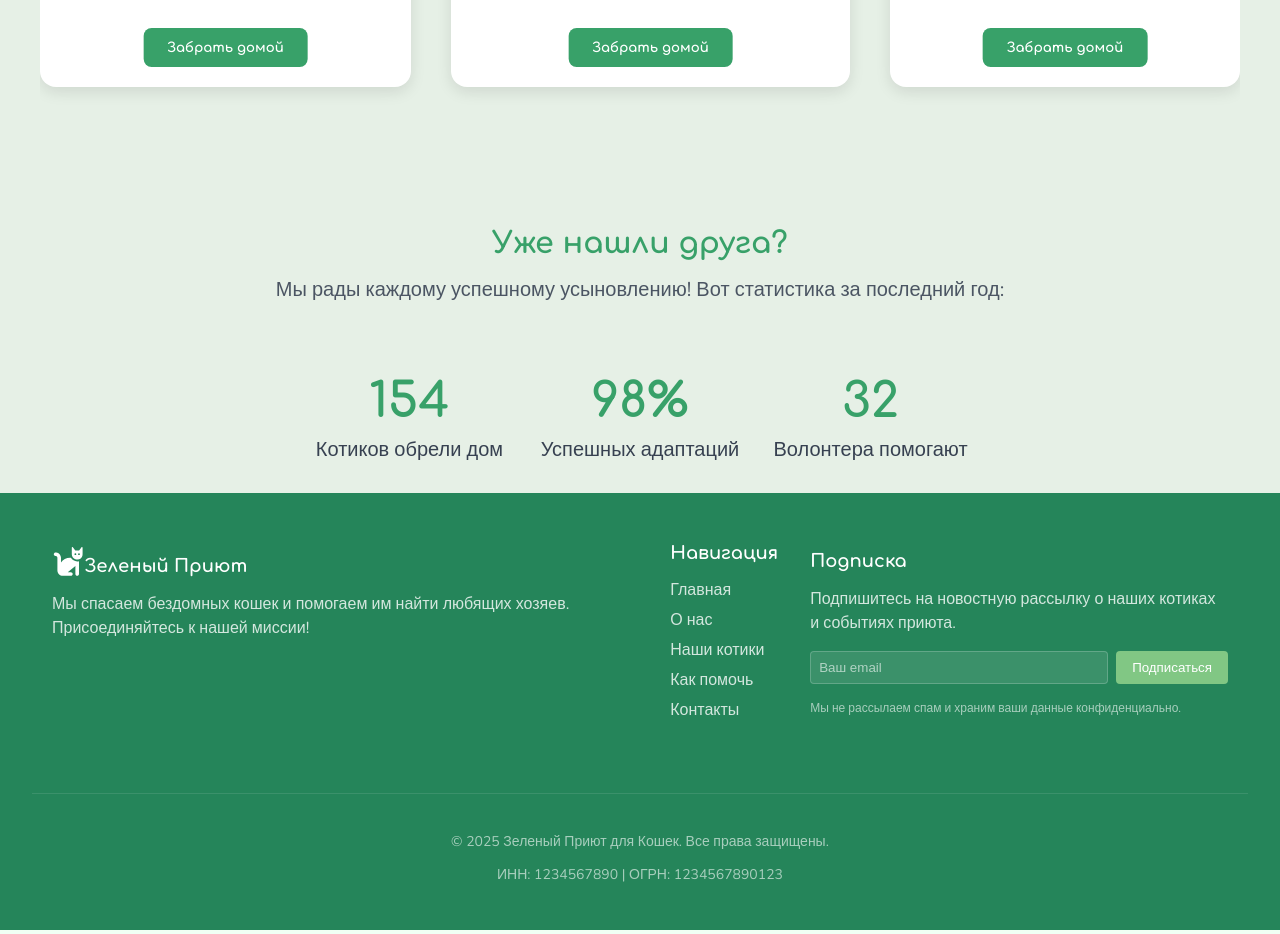
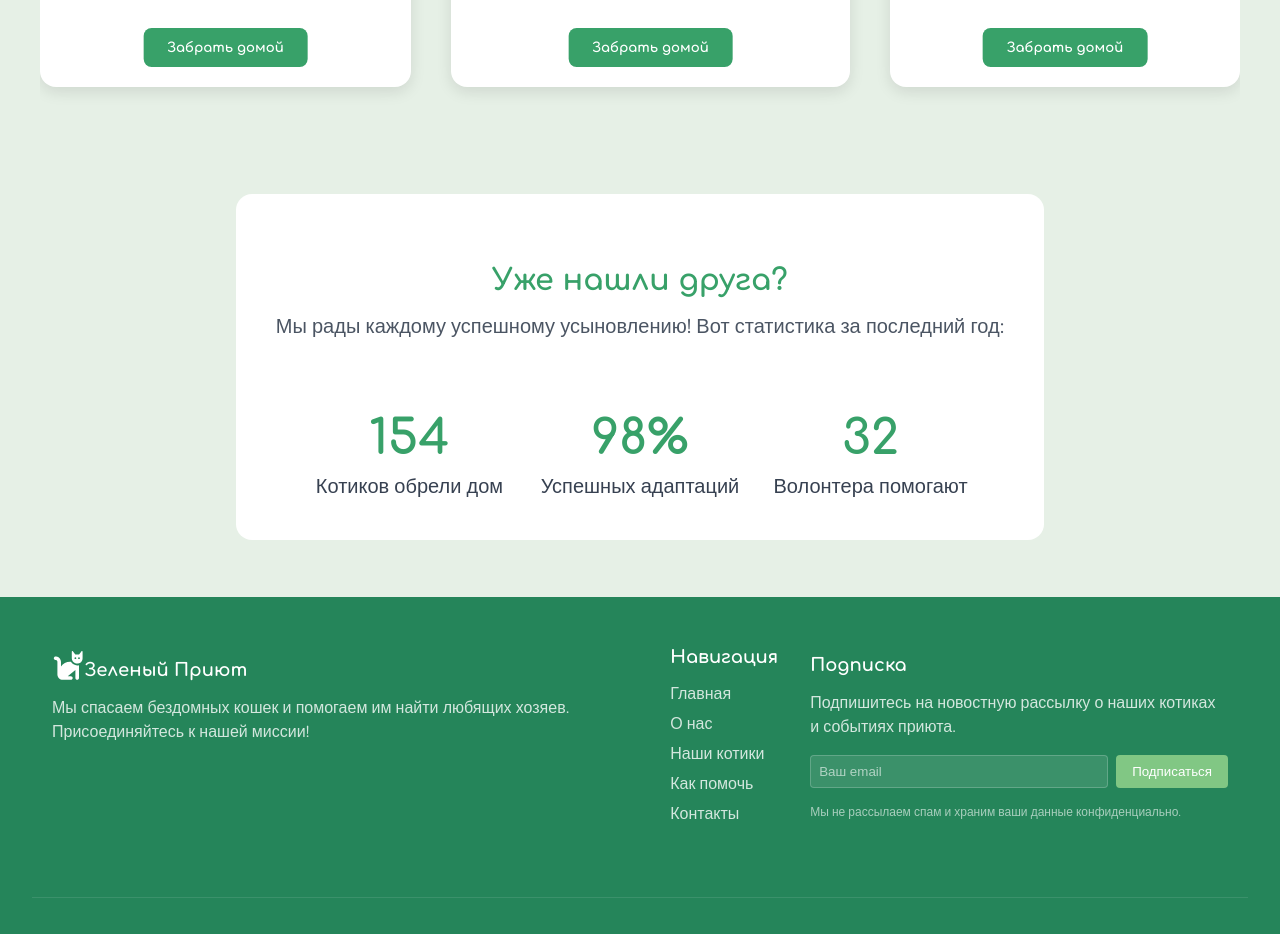
Before and after one commit to SulCool/site, a React (Create React App) app in the folder my-app/: page /cats in a window 1280 px wide. Shown: the part 1040-1974 px from the top of the page. Built offline with nearby package versions, Linux system fonts and the light colour scheme.

Commit message:
fix catpage

```diff
--- a/my-app/src/pages/CatsPage.css
+++ b/my-app/src/pages/CatsPage.css
@@ -78,9 +78,9 @@ section {
   overflow: hidden;
   box-shadow: 0 5px 15px rgba(0,0,0,0.1);
   transition: transform 0.3s ease;
-  min-width: 350px; /* Увеличил минимальную ширину */
-  max-width: 400px; /* Увеличил максимальную ширину */
-  margin: 0 auto; /* Центрирование каждой карточки */
+  min-width: 350px;
+  max-width: 400px;
+  margin: 0 auto;
   position: relative;
 }
 
@@ -192,6 +192,17 @@ section {
 .stats-section {
   background-color: #e6f0e6;
   text-align: center;
+  padding: 30px 0;
+}
+
+.stats-section .container {
+  max-width: 1500px;
+  height: 400px;
+  margin: 0 auto;
+  padding: 0 20px;
+  display: flex;
+  align-items: center;
+  justify-content: center;
 }
 
 .text-center {
@@ -200,6 +211,9 @@ section {
   align-items: center;
   max-width: 1200px;
   margin: 0 auto;
+  background-color: #ffffff;
+  padding: 40px;
+  border-radius: 16px;
 }
 
 .stats-heading {
```
